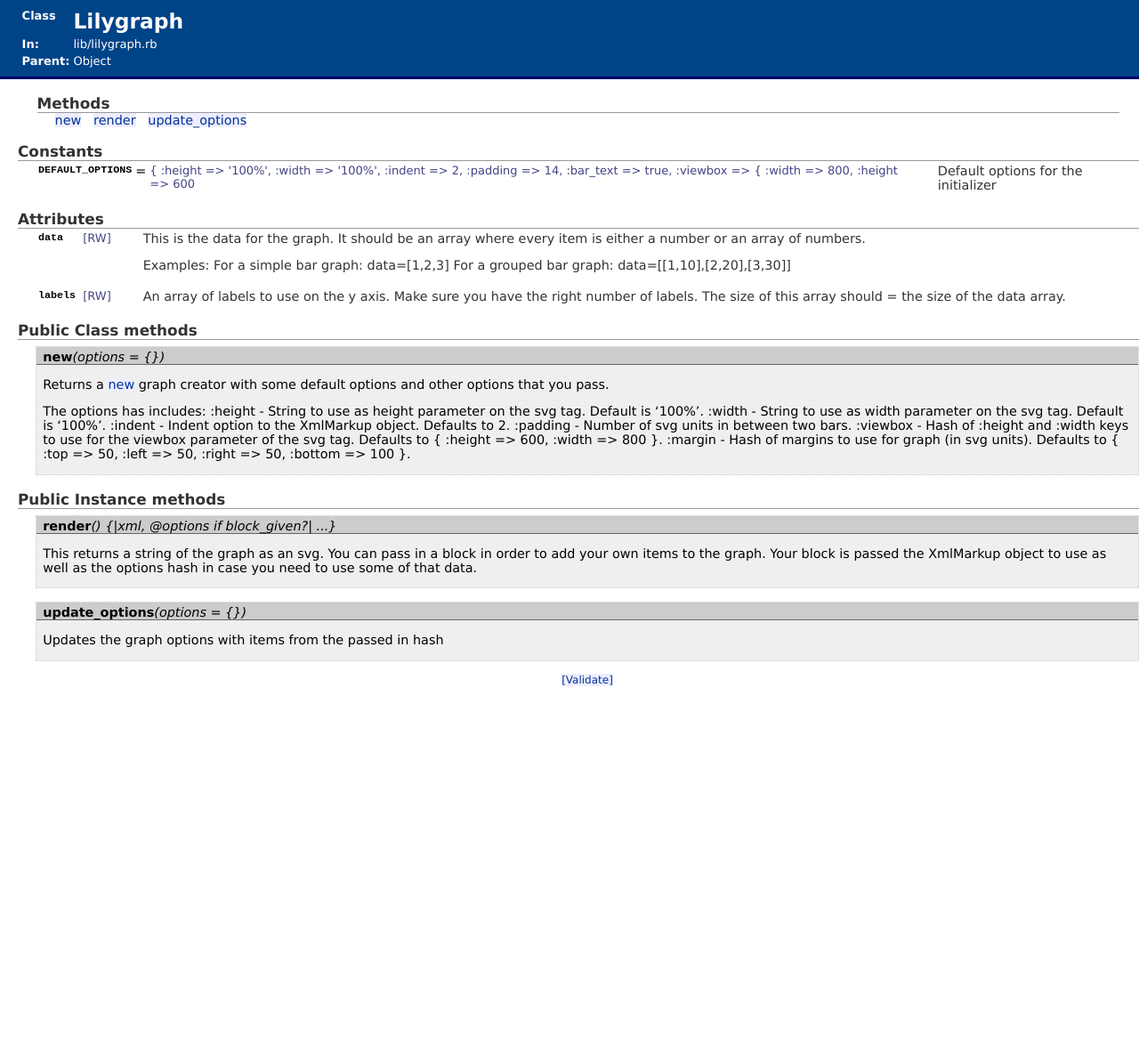
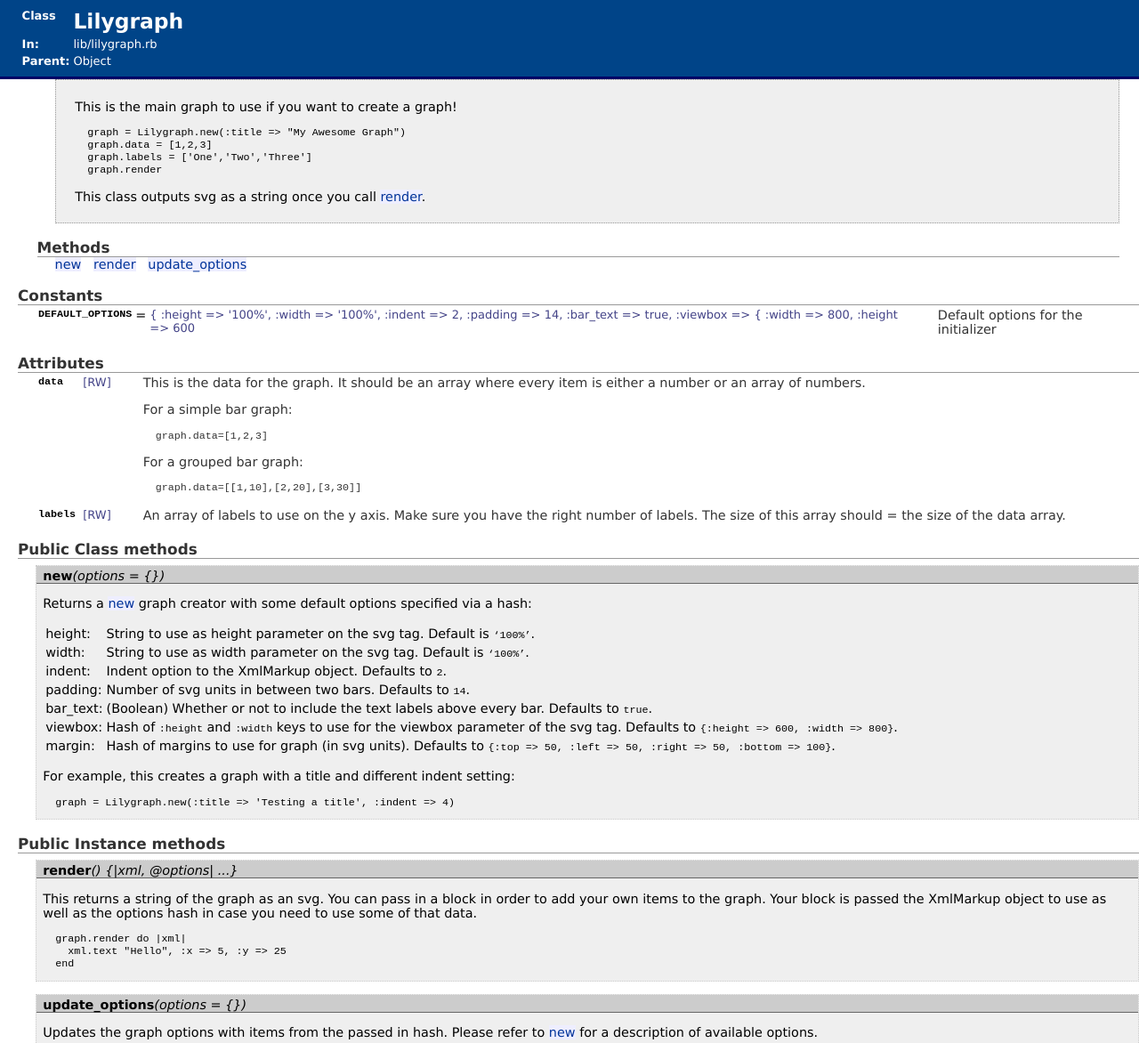
Before and after one commit to kelsin/lilygraph, a plain HTML site: page doc/classes/Lilygraph.html in a window 1280 px wide. Shown: the top 1172 px of the page at 89% size. Before the commit the page ends 800 px from the top, so only its background shows below. Drawn offline with Linux system fonts and the light colour scheme.

Commit message:
New Documentation

```diff
--- a/doc/classes/Lilygraph.html
+++ b/doc/classes/Lilygraph.html
@@ -78,6 +78,22 @@
 
   <div id="contextContent">
 
+    <div id="description">
+      <p>
+This is the main graph to use if you want to create a graph!
+</p>
+<pre>
+  graph = Lilygraph.new(:title =&gt; &quot;My Awesome Graph&quot;)
+  graph.data = [1,2,3]
+  graph.labels = ['One','Two','Three']
+  graph.render
+</pre>
+<p>
+This class outputs svg as a string once you call <a
+href="Lilygraph.html#M000003">render</a>.
+</p>
+
+    </div>
 
 
    </div>
@@ -134,9 +150,17 @@ This is the data for the graph. It should be an array where every item is
 either a number or an array of numbers.
 
 <p>
-Examples: For a simple bar graph: data=[1,2,3] For a grouped bar graph:
-data=[[1,10],[2,20],[3,30]]
+For a simple bar graph:
 </p>
+<pre>
+  graph.data=[1,2,3]
+</pre>
+<p>
+For a grouped bar graph:
+</p>
+<pre>
+  graph.data=[[1,10],[2,20],[3,30]]
+</pre>
 </td>
         </tr>
         <tr class="top-aligned-row context-row">
@@ -172,19 +196,44 @@ array.
         <div class="method-description">
           <p>
 Returns a <a href="Lilygraph.html#M000001">new</a> graph creator with some
-default options and other options that you pass.
+default options specified via a hash:
 </p>
+<table>
+<tr><td valign="top">height:</td><td>String to use as height parameter on the svg tag. Default is
+<tt>&#8216;100%&#8217;</tt>.
+
+</td></tr>
+<tr><td valign="top">width:</td><td>String to use as width parameter on the svg tag. Default is
+<tt>&#8216;100%&#8217;</tt>.
+
+</td></tr>
+<tr><td valign="top">indent:</td><td>Indent option to the XmlMarkup object. Defaults to <tt>2</tt>.
+
+</td></tr>
+<tr><td valign="top">padding:</td><td>Number of svg units in between two bars. Defaults to <tt>14</tt>.
+
+</td></tr>
+<tr><td valign="top">bar_text:</td><td>(Boolean) Whether or not to include the text labels above every bar.
+Defaults to <tt>true</tt>.
+
+</td></tr>
+<tr><td valign="top">viewbox:</td><td>Hash of <tt>:height</tt> and <tt>:width</tt> keys to use for the viewbox
+parameter of the svg tag. Defaults to <tt>{:height =&gt; 600, :width =&gt;
+800}</tt>.
+
+</td></tr>
+<tr><td valign="top">margin:</td><td>Hash of margins to use for graph (in svg units). Defaults to <tt>{:top
+=&gt; 50, :left =&gt; 50, :right =&gt; 50, :bottom =&gt; 100}</tt>.
+
+</td></tr>
+</table>
 <p>
-The options has includes: :height - String to use as height parameter on
-the svg tag. Default is &#8216;100%&#8217;. :width - String to use as width
-parameter on the svg tag. Default is &#8216;100%&#8217;. :indent - Indent
-option to the XmlMarkup object. Defaults to 2. :padding - Number of svg
-units in between two bars. :viewbox - Hash of :height and :width keys to
-use for the viewbox parameter of the svg tag. Defaults to { :height =&gt;
-600, :width =&gt; 800 }. :margin - Hash of margins to use for graph (in svg
-units). Defaults to { :top =&gt; 50, :left =&gt; 50, :right =&gt; 50,
-:bottom =&gt; 100 }.
+For example, this creates a graph with a title and different indent
+setting:
 </p>
+<pre>
+  graph = Lilygraph.new(:title =&gt; 'Testing a title', :indent =&gt; 4)
+</pre>
         </div>
       </div>
 
@@ -196,7 +245,7 @@ units). Defaults to { :top =&gt; 50, :left =&gt; 50, :right =&gt; 50,
         <div class="method-heading">
           <a href="Lilygraph.src/M000003.html" target="Code" class="method-signature"
             onclick="popupCode('Lilygraph.src/M000003.html');return false;">
-          <span class="method-name">render</span><span class="method-args">() {|xml, @options if block_given?| ...}</span>
+          <span class="method-name">render</span><span class="method-args">() {|xml, @options| ...}</span>
           </a>
         </div>
 
@@ -207,6 +256,11 @@ order to add your own items to the graph. Your block is passed the
 XmlMarkup object to use as well as the options hash in case you need to use
 some of that data.
 </p>
+<pre>
+  graph.render do |xml|
+    xml.text &quot;Hello&quot;, :x =&gt; 5, :y =&gt; 25
+  end
+</pre>
         </div>
       </div>
 
@@ -222,7 +276,9 @@ some of that data.
 
         <div class="method-description">
           <p>
-Updates the graph options with items from the passed in hash
+Updates the graph options with items from the passed in hash. Please refer
+to <a href="Lilygraph.html#M000001">new</a> for a description of available
+options.
 </p>
         </div>
       </div>
```
Also changed, not shown: doc/classes/Lilygraph.src/M000001.html (+1 -1 lines), doc/classes/Lilygraph.src/M000002.html (+1 -1 lines), doc/classes/Lilygraph.src/M000003.html (+2 -2 lines), doc/files/lib/lilygraph_rb.html (+1 -1 lines), 2 other files.
